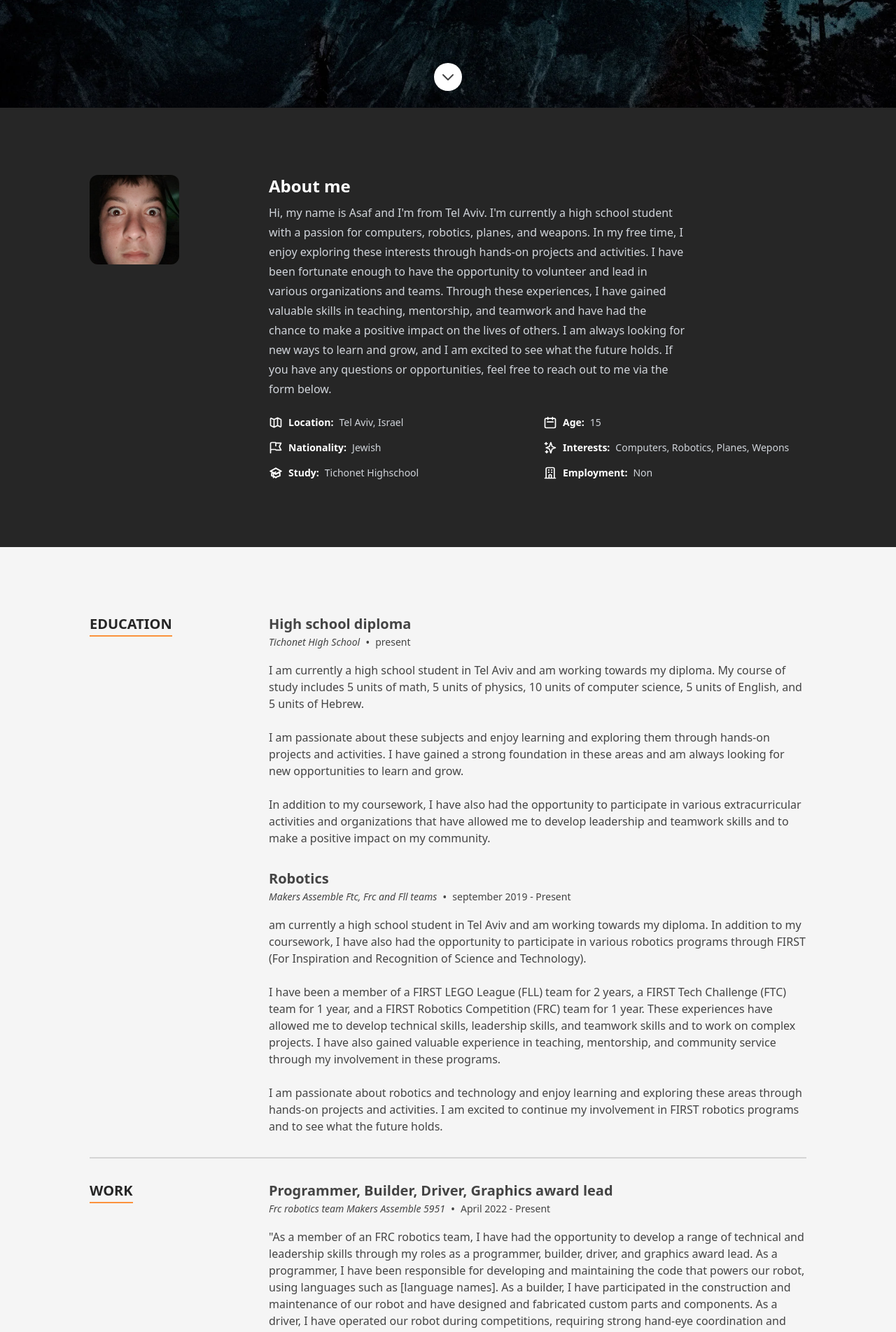
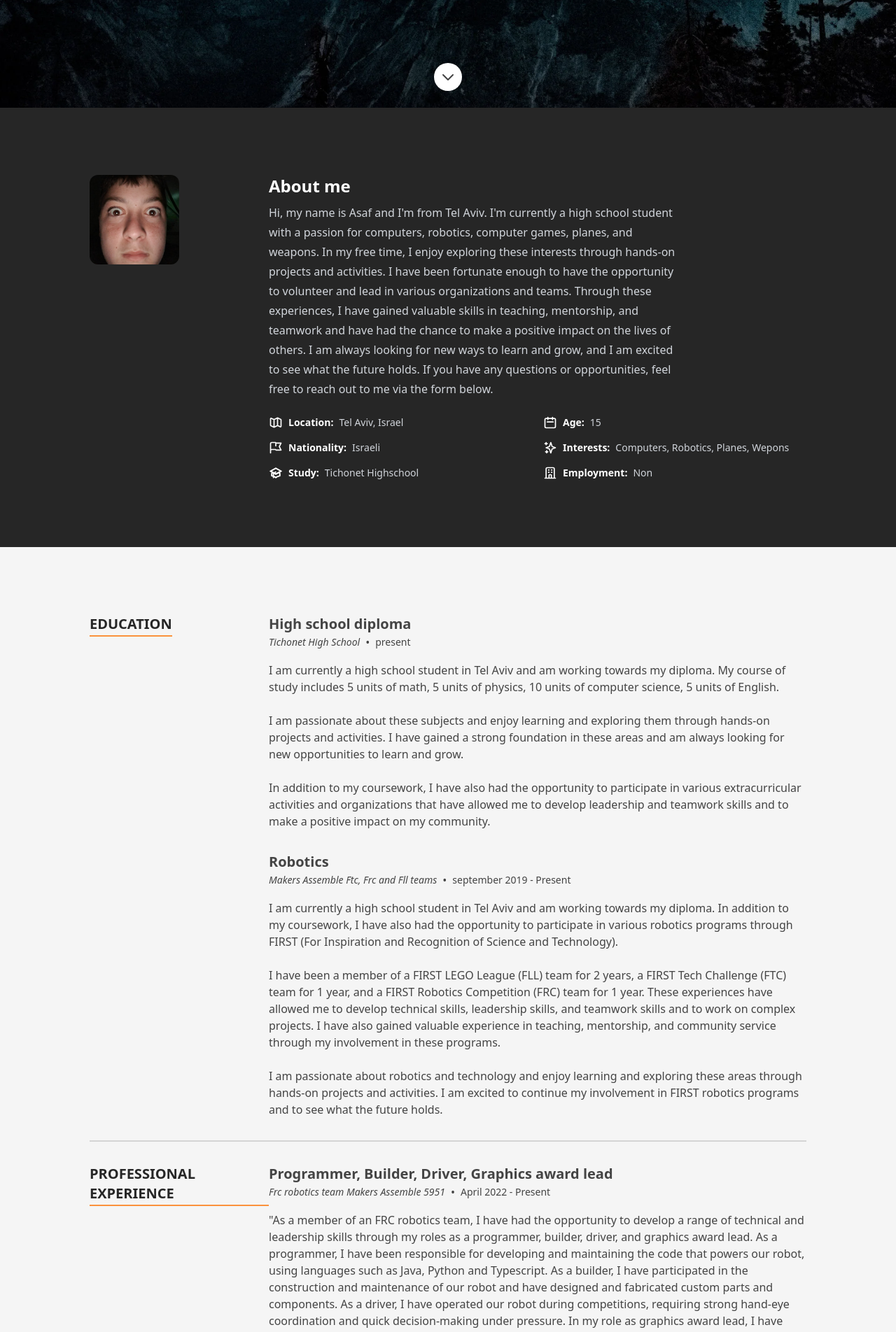
Before and after one commit to AsafMeizner/Resume, a Next.js app: page / in a window 1280 px wide. Shown: the part 646-2550 px from the top of the page at 70% size. Built offline with nearby package versions, Linux system fonts and the light colour scheme.

Commit message:
Updated some languege issues

```diff
--- a/src/components/Sections/Resume/index.tsx
+++ b/src/components/Sections/Resume/index.tsx
@@ -15,7 +15,7 @@ const Resume: FC = memo(() => {
             <TimelineItem item={item} key={`${item.title}-${index}`} />
           ))}
         </ResumeSection>
-        <ResumeSection title="Work">
+        <ResumeSection title="professional experience">
           {experience.map((item, index) => (
             <TimelineItem item={item} key={`${item.title}-${index}`} />
           ))}
--- a/src/data/data.tsx
+++ b/src/data/data.tsx
@@ -103,7 +103,7 @@ export const heroData: Hero = {
  */
 export const aboutData: About = {
   profileImageSrc: profilepic,
-  description: `Hi, my name is Asaf and I'm from Tel Aviv. I'm currently a high school student with a passion for computers, robotics, planes, and weapons. In my free time, I enjoy exploring these interests through hands-on projects and activities.
+  description: `Hi, my name is Asaf and I'm from Tel Aviv. I'm currently a high school student with a passion for computers, robotics, computer games, planes, and weapons. In my free time, I enjoy exploring these interests through hands-on projects and activities.
 
   I have been fortunate enough to have the opportunity to volunteer and lead in various organizations and teams. Through these experiences, I have gained valuable skills in teaching, mentorship, and teamwork and have had the chance to make a positive impact on the lives of others.
 
@@ -111,7 +111,7 @@ export const aboutData: About = {
   aboutItems: [
     {label: 'Location', text: 'Tel Aviv, Israel', Icon: MapIcon},
     {label: 'Age', text: '15', Icon: CalendarIcon},
-    {label: 'Nationality', text: 'Jewish', Icon: FlagIcon},
+    {label: 'Nationality', text: 'Israeli', Icon: FlagIcon},
     {label: 'Interests', text: 'Computers, Robotics, Planes, Wepons', Icon: SparklesIcon},
     {label: 'Study', text: 'Tichonet Highschool', Icon: AcademicCapIcon},
     {label: 'Employment', text: 'Non', Icon: OfficeBuildingIcon},
@@ -273,7 +273,7 @@ export const education: TimelineItem[] = [
     location: 'Tichonet High School',
     title: 'High school diploma',
     content: <p>
-    I am currently a high school student in Tel Aviv and am working towards my diploma. My course of study includes 5 units of math, 5 units of physics, 10 units of computer science, 5 units of English, and 5 units of Hebrew.
+    I am currently a high school student in Tel Aviv and am working towards my diploma. My course of study includes 5 units of math, 5 units of physics, 10 units of computer science, 5 units of English.
     <br />
     <br />
     I am passionate about these subjects and enjoy learning and exploring them through hands-on projects and activities. I have gained a strong foundation in these areas and am always looking for new opportunities to learn and grow.
@@ -287,7 +287,7 @@ export const education: TimelineItem[] = [
     location: 'Makers Assemble Ftc, Frc and Fll teams',
     title: 'Robotics',
     content: <p>
-    am currently a high school student in Tel Aviv and am working towards my diploma. In addition to my coursework, I have also had the opportunity to participate in various robotics programs through FIRST (For Inspiration and Recognition of Science and Technology).
+    I am currently a high school student in Tel Aviv and am working towards my diploma. In addition to my coursework, I have also had the opportunity to participate in various robotics programs through FIRST (For Inspiration and Recognition of Science and Technology).
     <br />
     <br />
     I have been a member of a FIRST LEGO League (FLL) team for 2 years, a FIRST Tech Challenge (FTC) team for 1 year, and a FIRST Robotics Competition (FRC) team for 1 year. These experiences have allowed me to develop technical skills, leadership skills, and teamwork skills and to work on complex projects. I have also gained valuable experience in teaching, mentorship, and community service through my involvement in these programs.
@@ -305,7 +305,7 @@ export const experience: TimelineItem[] = [
     title: 'Programmer, Builder, Driver, Graphics award lead',
     content: (
       <p>
-        "As a member of an FRC robotics team, I have had the opportunity to develop a range of technical and leadership skills through my roles as a programmer, builder, driver, and graphics award lead. As a programmer, I have been responsible for developing and maintaining the code that powers our robot, using languages such as [language names]. As a builder, I have participated in the construction and maintenance of our robot and have designed and fabricated custom parts and components. As a driver, I have operated our robot during competitions, requiring strong hand-eye coordination and quick decision-making under pressure. In my role as graphics award lead, I have created and presented our team's graphics award submission, showcasing my design skills and ability to communicate the impact and significance of our team's work. Through these roles, I have gained valuable experience in working on complex technical projects, developing problem-solving and critical thinking skills, and leading and collaborating with a team.
+        "As a member of an FRC robotics team, I have had the opportunity to develop a range of technical and leadership skills through my roles as a programmer, builder, driver, and graphics award lead. As a programmer, I have been responsible for developing and maintaining the code that powers our robot, using languages such as Java, Python and Typescript. As a builder, I have participated in the construction and maintenance of our robot and have designed and fabricated custom parts and components. As a driver, I have operated our robot during competitions, requiring strong hand-eye coordination and quick decision-making under pressure. In my role as graphics award lead, I have created and presented our team's graphics award submission, showcasing my design skills and ability to communicate the impact and significance of our team's work. Through these roles, I have gained valuable experience in working on complex technical projects, developing problem-solving and critical thinking skills, and leading and collaborating with a team.
       </p>
     ),
   },
```
Also changed, not shown: 1 other file (tests, documents, lock files or other folders).
